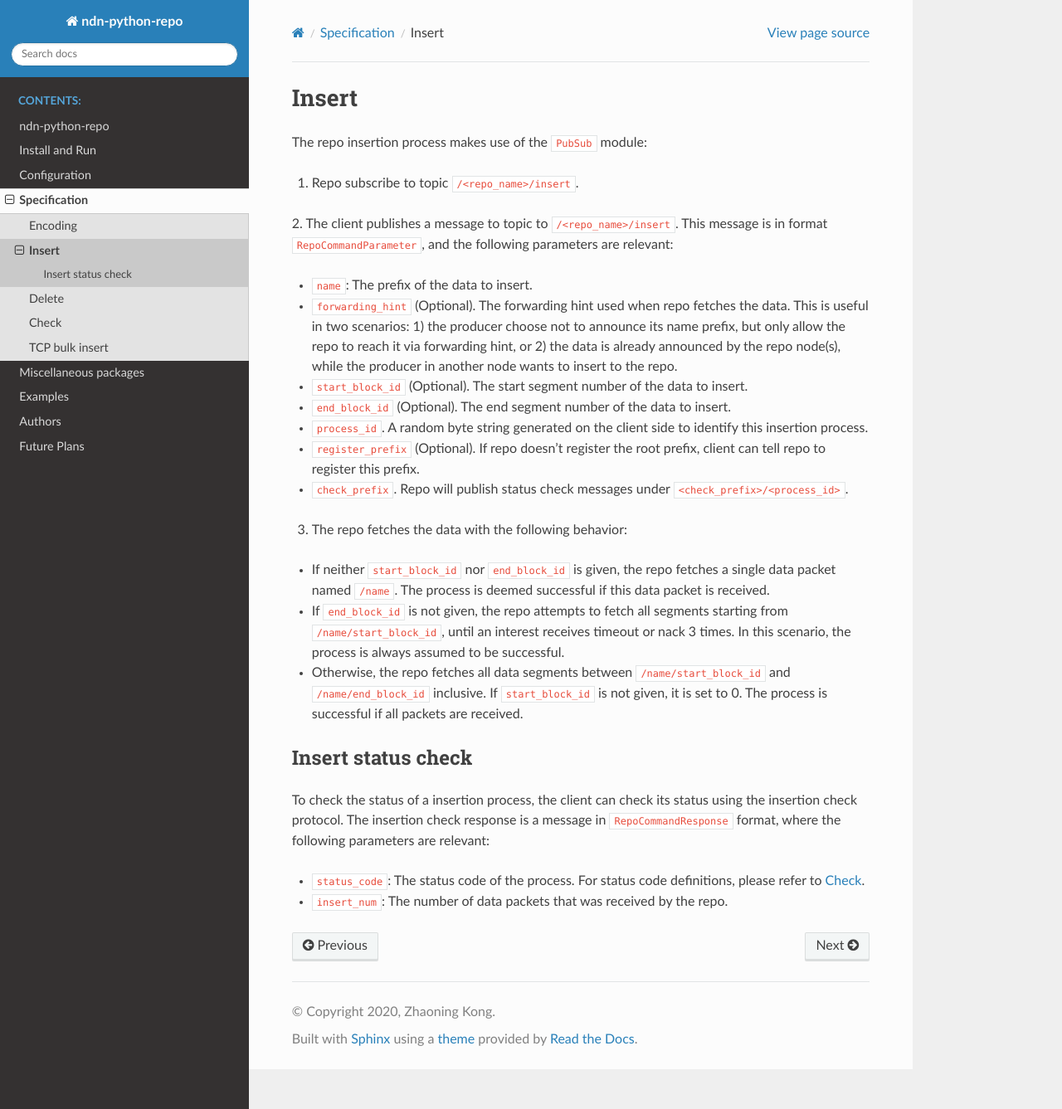
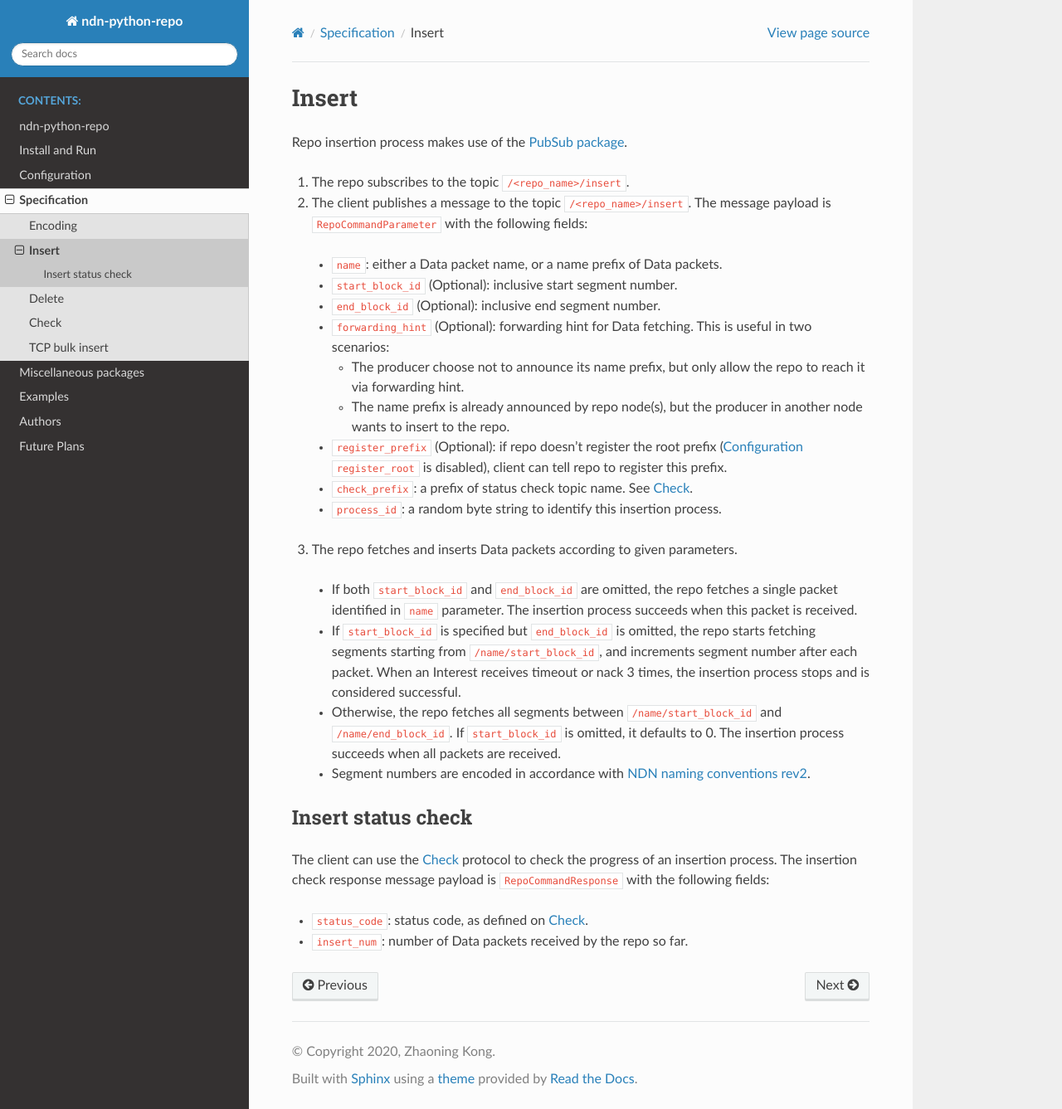
Before and after one commit to UCLA-IRL/ndn-python-repo, a Sphinx documentation site: the page built from docs/src/specification/insert.rst, in a window 1280 px wide and 1337 px high. Shown: the whole window at 83% size. Built offline with Sphinx 7.4.7 and the Read the Docs theme 2.0.0, drawn with Linux system fonts in a browser that asks for light colours.

Commit message:
docs: improve specification clarity

```diff
--- a/docs/src/specification/insert.rst
+++ b/docs/src/specification/insert.rst
@@ -3,45 +3,43 @@
 Insert
 ======
 
-The repo insertion process makes use of the ``PubSub`` module:
+Repo insertion process makes use of the :doc:`../misc_pkgs/pub_sub`.
 
-1. Repo subscribe to topic ``/<repo_name>/insert``.
+1. The repo subscribes to the topic ``/<repo_name>/insert``.
 
-2. The client publishes a message to topic to ``/<repo_name>/insert``. This
-message is in format ``RepoCommandParameter``, and the following parameters
-are relevant:
+2. The client publishes a message to the topic ``/<repo_name>/insert``.
+   The message payload is ``RepoCommandParameter`` with the following fields:
 
-* ``name``: The prefix of the data to insert.
+  * ``name``: either a Data packet name, or a name prefix of Data packets.
+  * ``start_block_id`` (Optional): inclusive start segment number.
+  * ``end_block_id`` (Optional): inclusive end segment number.
+  * ``forwarding_hint`` (Optional): forwarding hint for Data fetching.
+    This is useful in two scenarios:
 
-* ``forwarding_hint`` (Optional). The forwarding hint used when repo fetches the data. This is useful in two scenarios: 1) the producer choose not to announce its name prefix, but only allow the repo to reach it via forwarding hint, or 2) the data is already announced by the repo node(s), while the producer in another node wants to insert to the repo.
+    * The producer choose not to announce its name prefix, but only allow the repo to reach it via forwarding hint.
+    * The name prefix is already announced by repo node(s), but the producer in another node wants to insert to the repo.
 
-* ``start_block_id`` (Optional). The start segment number of the data to insert.
+  * ``register_prefix`` (Optional): if repo doesn't register the root prefix (:doc:`../configuration` ``register_root`` is disabled), client can tell repo to register this prefix.
+  * ``check_prefix``: a prefix of status check topic name. See :doc:`check`.
+  * ``process_id``: a random byte string to identify this insertion process.
 
-* ``end_block_id`` (Optional). The end segment number of the data to insert.
+3. The repo fetches and inserts Data packets according to given parameters.
 
-* ``process_id``. A random byte string generated on the client side to identify this insertion process.
-
-* ``register_prefix`` (Optional). If repo doesn't register the root prefix, client can tell repo to register this prefix.
-
-* ``check_prefix``. Repo will publish status check messages under ``<check_prefix>/<process_id>``.
-
-3. The repo fetches the data with the following behavior:
-
-* If neither ``start_block_id`` nor ``end_block_id`` is given, the repo fetches a single data packet named ``/name``. The process is deemed successful if this data packet is received.
-
-* If ``end_block_id`` is not given, the repo attempts to fetch all segments starting from ``/name/start_block_id``, until an interest receives timeout or nack 3 times. In this scenario, the process is always assumed to be successful.
-
-* Otherwise, the repo fetches all data segments between ``/name/start_block_id`` and ``/name/end_block_id`` inclusive. If ``start_block_id`` is not given, it is set to 0. The process is successful if all packets are received.
+  * If both ``start_block_id`` and ``end_block_id`` are omitted, the repo fetches a single packet identified in ``name`` parameter.
+    The insertion process succeeds when this packet is received.
+  * If ``start_block_id`` is specified but ``end_block_id`` is omitted, the repo starts fetching segments starting from ``/name/start_block_id``, and increments segment number after each packet.
+    When an Interest receives timeout or nack 3 times, the insertion process stops and is considered successful.
+  * Otherwise, the repo fetches all segments between ``/name/start_block_id`` and ``/name/end_block_id``.
+    If ``start_block_id`` is omitted, it defaults to 0.
+    The insertion process succeeds when all packets are received.
+  * Segment numbers are encoded in accordance with `NDN naming conventions rev2 <https://named-data.net/publications/techreports/ndn-tr-22-2-ndn-memo-naming-conventions/>`_.
 
 
 Insert status check
 -------------------
 
-To check the status of a insertion process, the client can check its status
-using the insertion check protocol.
-The insertion check response is a message in ``RepoCommandResponse`` format,
-where the following parameters are relevant:
+The client can use the :doc:`check` protocol to check the progress of an insertion process.
+The insertion check response message payload is ``RepoCommandResponse`` with the following fields:
 
-* ``status_code``: The status code of the process. For status code definitions, please refer to :ref:`specification-check-label`.
-
-* ``insert_num``: The number of data packets that was received by the repo.
+* ``status_code``: status code, as defined on :doc:`check`.
+* ``insert_num``: number of Data packets received by the repo so far.
```
Also changed, not shown: docs/src/specification/check.rst (+6 -7 lines), docs/src/specification/delete.rst (+23 -29 lines), docs/src/specification/encoding.rst (+6 -5 lines).
